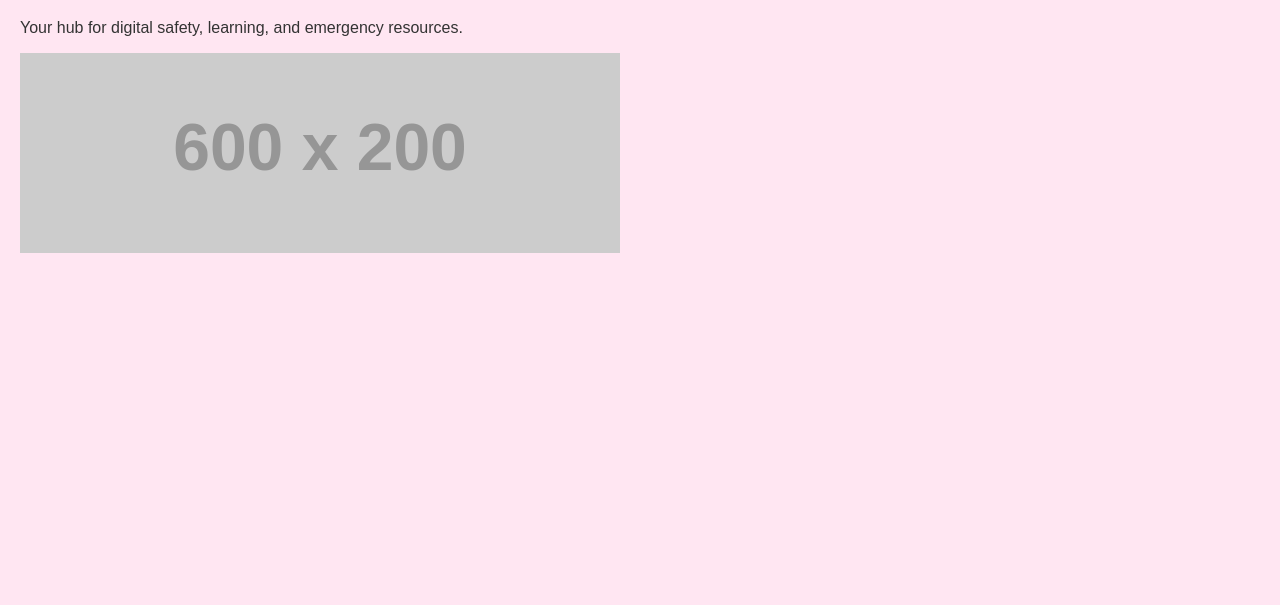
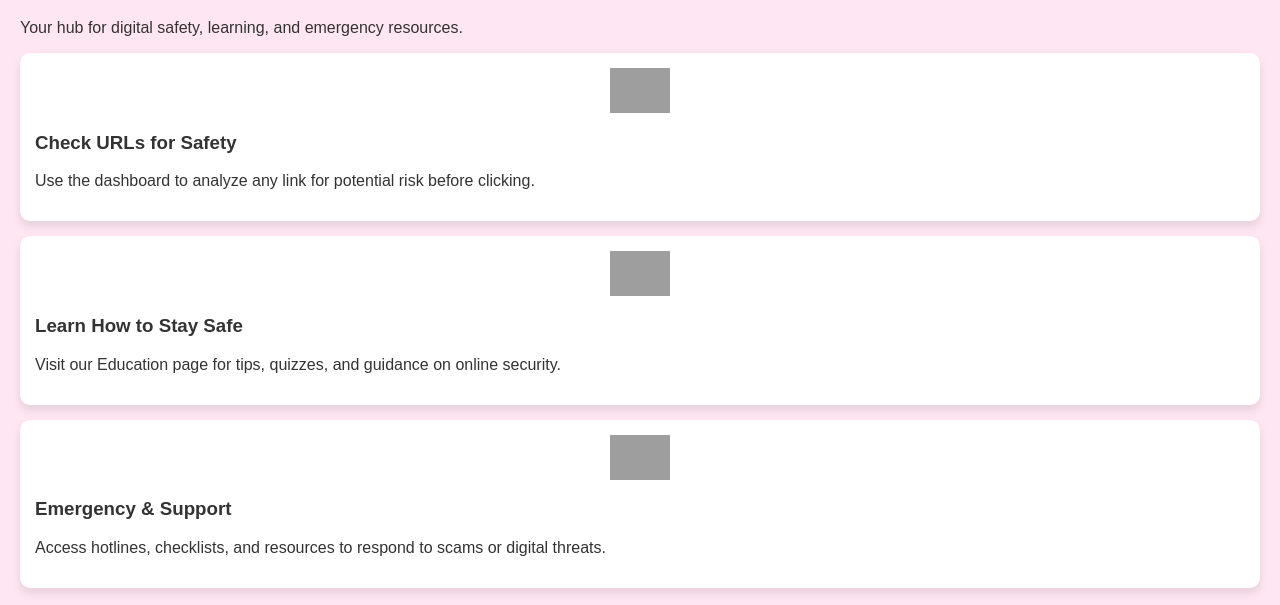
Before and after one commit to aizahsheikhhh/SafeTrace101, a plain HTML site: page index.html in a window 1280 px wide. Shown: the part 140-745 px from the top of the page. Drawn offline with Linux system fonts and the light colour scheme; grey boxes are pictures that could not be loaded; placeholder pictures from the web are drawn by us.

Commit message:
index.html

```diff
--- a/index.html
+++ b/index.html
@@ -16,7 +16,26 @@
   <div class="container">
     <h1>Welcome to TraceSafe 💗</h1>
     <p>Your hub for digital safety, learning, and emergency resources.</p>
-    <img src="https://via.placeholder.com/600x200?text=TraceSafe+Banner" alt="TraceSafe Banner">
+
+    <div class="card">
+      <img src="https://cdn-icons-png.flaticon.com/512/2910/2910766.png" alt="URL Safety Icon" width="60">
+      <h3>Check URLs for Safety</h3>
+      <p>Use the dashboard to analyze any link for potential risk before clicking.</p>
+    </div>
+
+    <div class="card">
+      <img src="https://cdn-icons-png.flaticon.com/512/3064/3064197.png" alt="Learning Icon" width="60">
+      <h3>Learn How to Stay Safe</h3>
+      <p>Visit our Education page for tips, quizzes, and guidance on online security.</p>
+    </div>
+
+    <div class="card">
+      <img src="https://cdn-icons-png.flaticon.com/512/565/565547.png" alt="Emergency Icon" width="60">
+      <h3>Emergency & Support</h3>
+      <p>Access hotlines, checklists, and resources to respond to scams or digital threats.</p>
+    </div>
+
+    <img src="https://via.placeholder.com/600x200?text=TraceSafe+Banner" alt="TraceSafe Banner" style="display:block; margin:20px auto;">
   </div>
 </body>
 </html>
```
